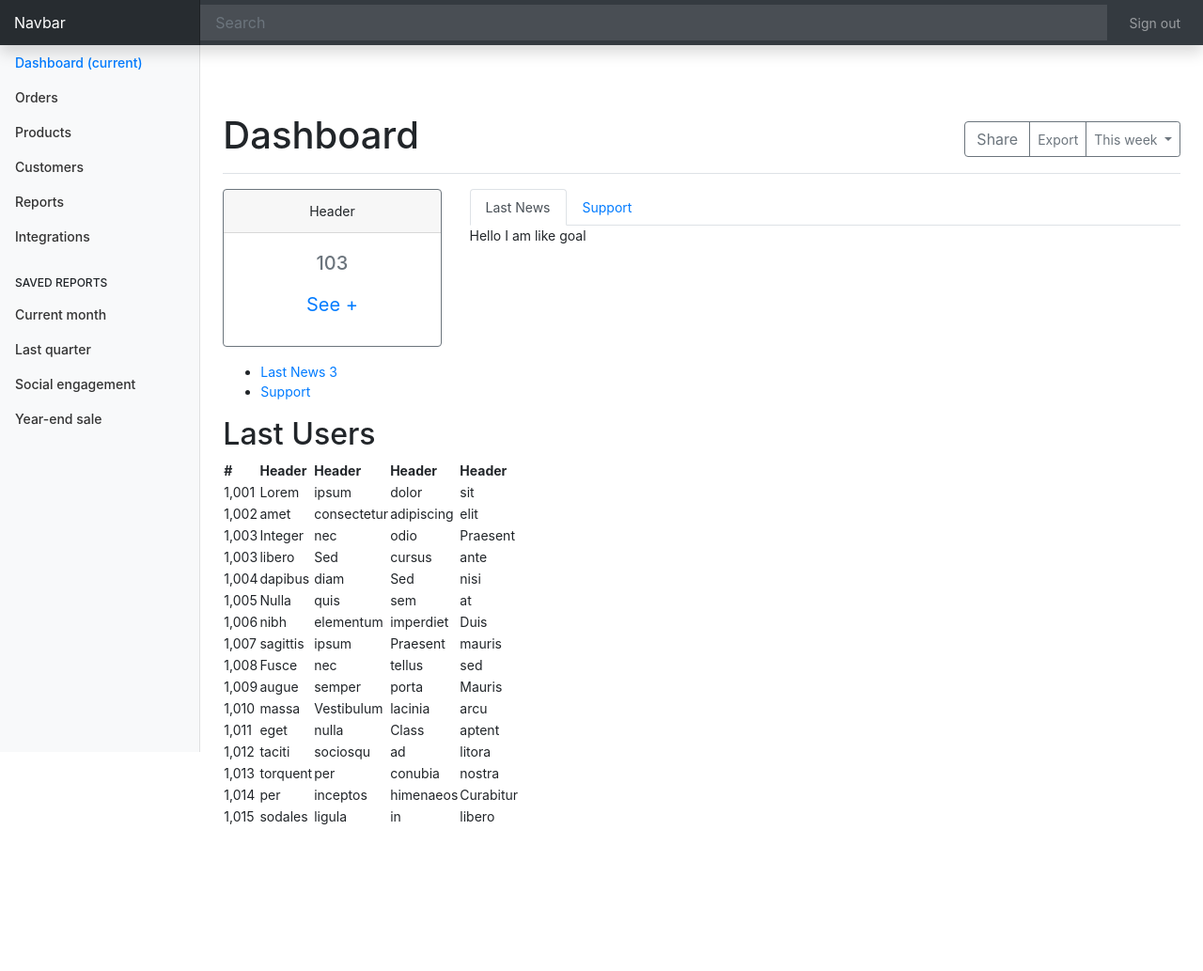
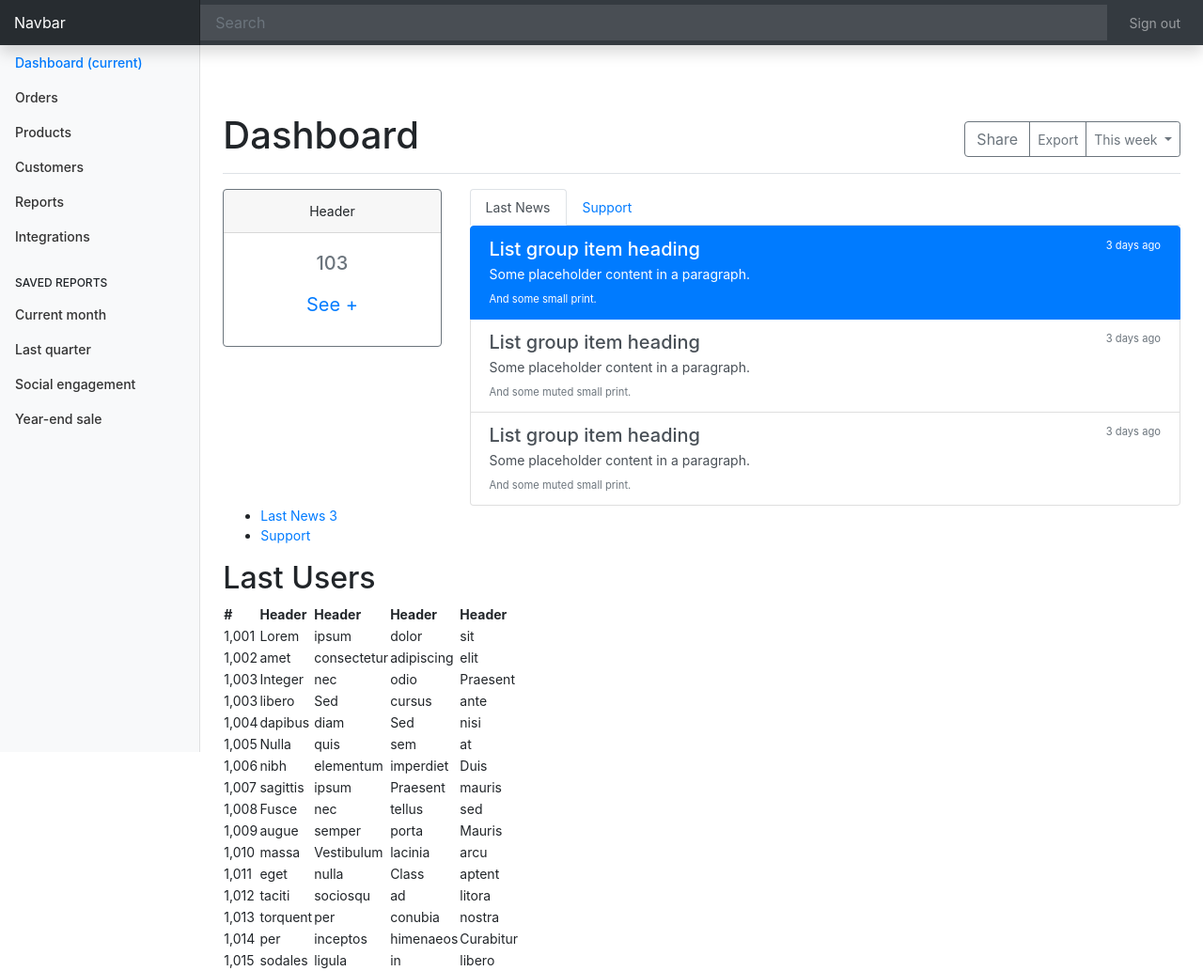
Before and after one commit to marceloprni/BOOTSTRAP_DASHBOARD, a plain HTML site: page index.html in a window 1280 px wide. Shown: the whole page at 94% size. Before the commit the page ends 880 px from the top, so only its background shows below. Drawn offline with Linux system fonts and the light colour scheme.

Commit message:
atualizado
realizado modificação no front

```diff
--- a/index.html
+++ b/index.html
@@ -131,17 +131,44 @@
           <div class="col-9 ">
             <ul class="nav nav-tabs" id="myTab" role="tablist">
               <li class="nav-item" role="presentation">
-                <a class="nav-link active" id="home-tab" data-toggle="tab" href="#lastNews" role="tab" aria-controls="home" aria-selected="true">Last News</a>
+                <a class="nav-link active" id="lastNews-tab" data-toggle="tab" href="#lastNews" role="tab" aria-controls="lastNews" aria-selected="true">Last News</a>
               </li>
               <li class="nav-item" role="presentation">
-                <a class="nav-link" id="profile-tab" data-toggle="tab" href="#support" role="tab" aria-controls="support" aria-selected="false">Support</a>
+                <a class="nav-link" id="support-tab" data-toggle="tab" href="#support" role="tab" aria-controls="support" aria-selected="false">Support</a>
               </li>
             </ul>
             <div class="tab-content" id="myTabContent">
-              <div class="tab-pane fade show active" id="lastNews" role="tabpanel" aria-labelledby="home-tab">
-                <p>Hello I am like goal</p>
+              <div class="tab-pane fade show active" id="lastNews" role="tabpanel" aria-labelledby="lastNews-tab">
+
+                  <div class="list-group">
+                    <a href="#" class="list-group-item list-group-item-action active" aria-current="true">
+                      <div class="d-flex w-100 justify-content-between">
+                        <h5 class="mb-1">List group item heading</h5>
+                        <small>3 days ago</small>
+                      </div>
+                      <p class="mb-1">Some placeholder content in a paragraph.</p>
+                      <small>And some small print.</small>
+                    </a>
+                    <a href="#" class="list-group-item list-group-item-action">
+                      <div class="d-flex w-100 justify-content-between">
+                        <h5 class="mb-1">List group item heading</h5>
+                        <small class="text-muted">3 days ago</small>
+                      </div>
+                      <p class="mb-1">Some placeholder content in a paragraph.</p>
+                      <small class="text-muted">And some muted small print.</small>
+                    </a>
+                    <a href="#" class="list-group-item list-group-item-action">
+                      <div class="d-flex w-100 justify-content-between">
+                        <h5 class="mb-1">List group item heading</h5>
+                        <small class="text-muted">3 days ago</small>
+                      </div>
+                      <p class="mb-1">Some placeholder content in a paragraph.</p>
+                      <small class="text-muted">And some muted small print.</small>
+                    </a>
+                  </div>
+
               </div>
-              <div class="tab-pane fade" id="support" role="tabpanel" aria-labelledby="profile-tab">
+              <div class="tab-pane fade" id="support" role="tabpanel" aria-labelledby="support-tab">
                 <p>I would like go there</p>
               </div>
 
```
